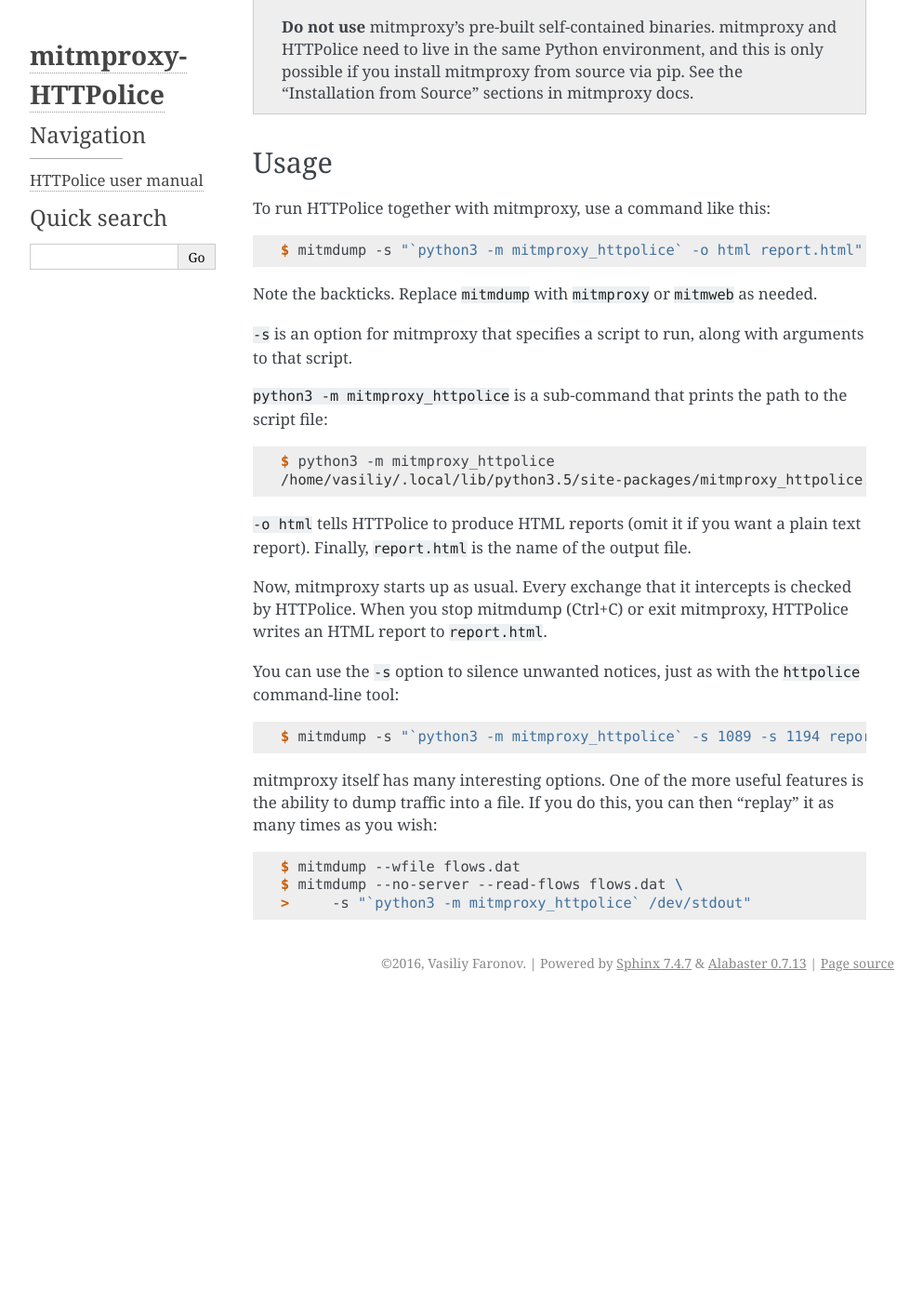
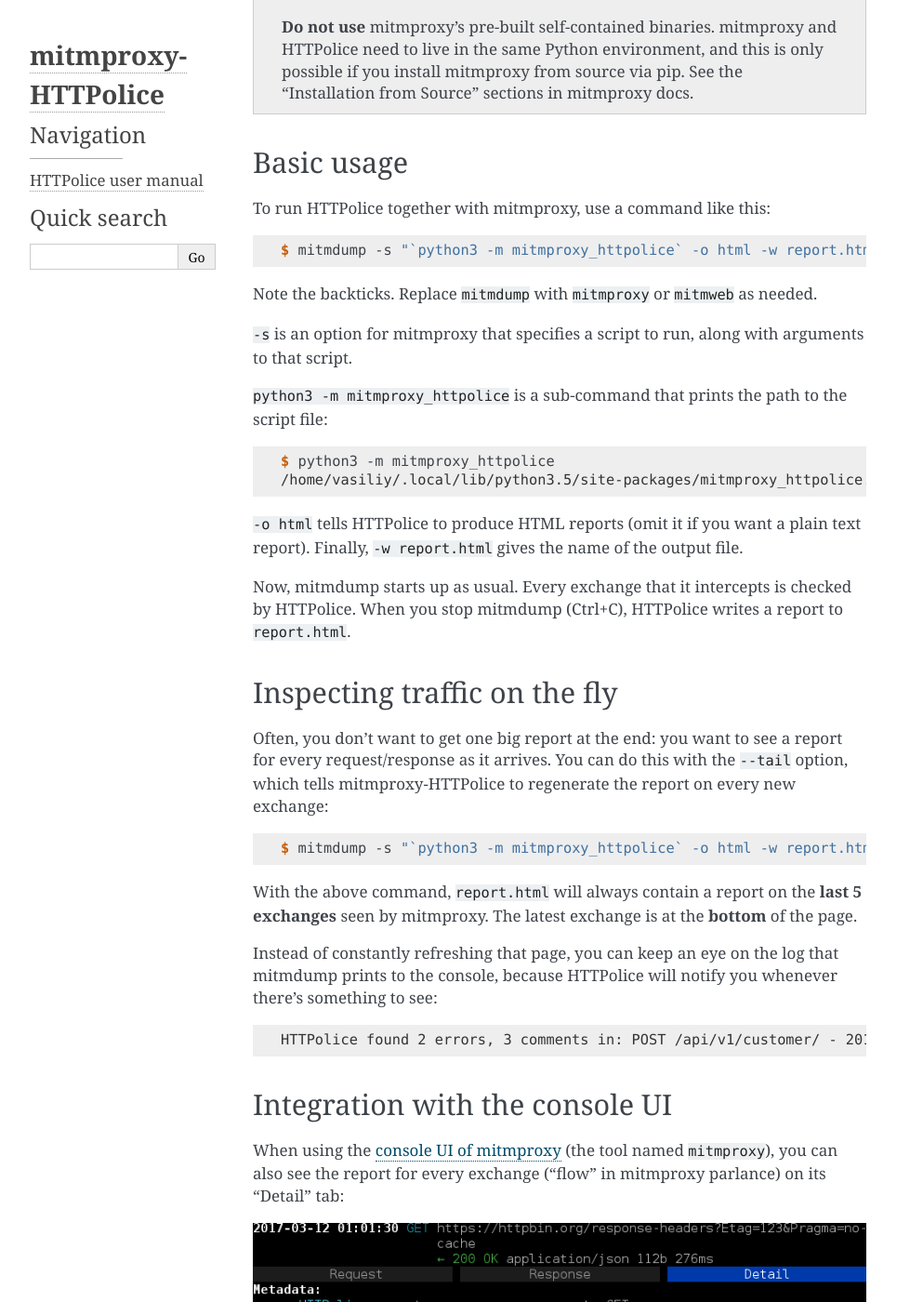
Before and after one commit to vfaronov/mitmproxy-httpolice, a Sphinx documentation site: the page built from doc/index.rst, in a window 1280 px wide and 1400 px high, scrolled down 621 px. Shown: the whole window at 93% size, without its empty margins (148-1141 px from the left). Built offline with Sphinx 7.4.7, drawn with Linux system fonts in a browser that asks for light colours; before the commit the page ends 1696 px from its top, so only the background shows below that; some of the changed text lies outside the part shown.

Commit message:
Document the changes since 0.5

```diff
--- a/doc/index.rst
+++ b/doc/index.rst
@@ -43,11 +43,11 @@
    See the “Installation from Source” sections in mitmproxy docs.
 
 
-Usage
------
+Basic usage
+-----------
 To run HTTPolice together with mitmproxy, use a command like this::
 
-  $ mitmdump -s "`python3 -m mitmproxy_httpolice` -o html report.html"
+  $ mitmdump -s "`python3 -m mitmproxy_httpolice` -o html -w report.html"
 
 Note the backticks.
 Replace ``mitmdump`` with ``mitmproxy`` or ``mitmweb`` as needed.
@@ -63,17 +63,64 @@
 
 ``-o html`` tells HTTPolice to produce HTML reports
 (omit it if you want a plain text report).
-Finally, ``report.html`` is the name of the output file.
+Finally, ``-w report.html`` gives the name of the output file.
 
-Now, mitmproxy starts up as usual.
+Now, mitmdump starts up as usual.
 Every exchange that it intercepts is checked by HTTPolice.
-When you stop mitmdump (Ctrl+C) or exit mitmproxy,
-HTTPolice writes an HTML report to ``report.html``.
+When you stop mitmdump (Ctrl+C), HTTPolice writes a report to ``report.html``.
 
+
+Inspecting traffic on the fly
+-----------------------------
+Often, you don’t want to get one big report at the end:
+you want to see a report for every request/response as it arrives.
+You can do this with the ``--tail`` option, which tells mitmproxy-HTTPolice
+to regenerate the report on every new exchange::
+
+  $ mitmdump -s "`python3 -m mitmproxy_httpolice` -o html -w report.html --tail 5"
+
+With the above command, ``report.html`` will always contain
+a report on the **last 5 exchanges** seen by mitmproxy.
+The latest exchange is at the **bottom** of the page.
+
+Instead of constantly refreshing that page, you can keep an eye on the log
+that mitmdump prints to the console, because HTTPolice will notify you
+whenever there’s something to see::
+
+  HTTPolice found 2 errors, 3 comments in: POST /api/v1/customer/ - 201 Created
+
+
+Integration with the console UI
+-------------------------------
+When using the `console UI of mitmproxy`__ (the tool named ``mitmproxy``),
+you can also see the report for every exchange (“flow” in mitmproxy parlance)
+on its “Detail” tab:
+
+.. image:: mitmproxy-detail.png
+
+__ http://docs.mitmproxy.org/en/stable/mitmproxy.html
+
+How do you even know that there’s anything to see there?
+Currently the only way is to follow the eventlog,
+which you can trigger by pressing the ‘e’ key:
+
+.. image:: mitmproxy-eventlog.png
+
+When using mitmproxy-HTTPolice like this, you don’t have to specify
+an output file. You can simply run::
+
+  $ mitmproxy -s "`python3 -m mitmproxy_httpolice`"
+
+Of course, if you *also* want a fully-fledged report,
+you can combine this with the ``-w``, ``-o`` and ``--tail`` options.
+
+
+More options
+------------
 You can use the ``-s`` option to :ref:`silence <silence>` unwanted notices,
 just as with the ``httpolice`` command-line tool::
 
-  $ mitmdump -s "`python3 -m mitmproxy_httpolice` -s 1089 -s 1194 report.txt"
+  $ mitmdump -s "`python3 -m mitmproxy_httpolice` -s 1089 -s 1194 -w report.txt"
 
 mitmproxy itself has many interesting options.
 One of the more useful features is the ability to dump traffic into a file.
```
Also changed, not shown: CHANGELOG.rst (+31 -0 lines), doc/mitmproxy-detail.png (added), doc/mitmproxy-eventlog.png (added).
